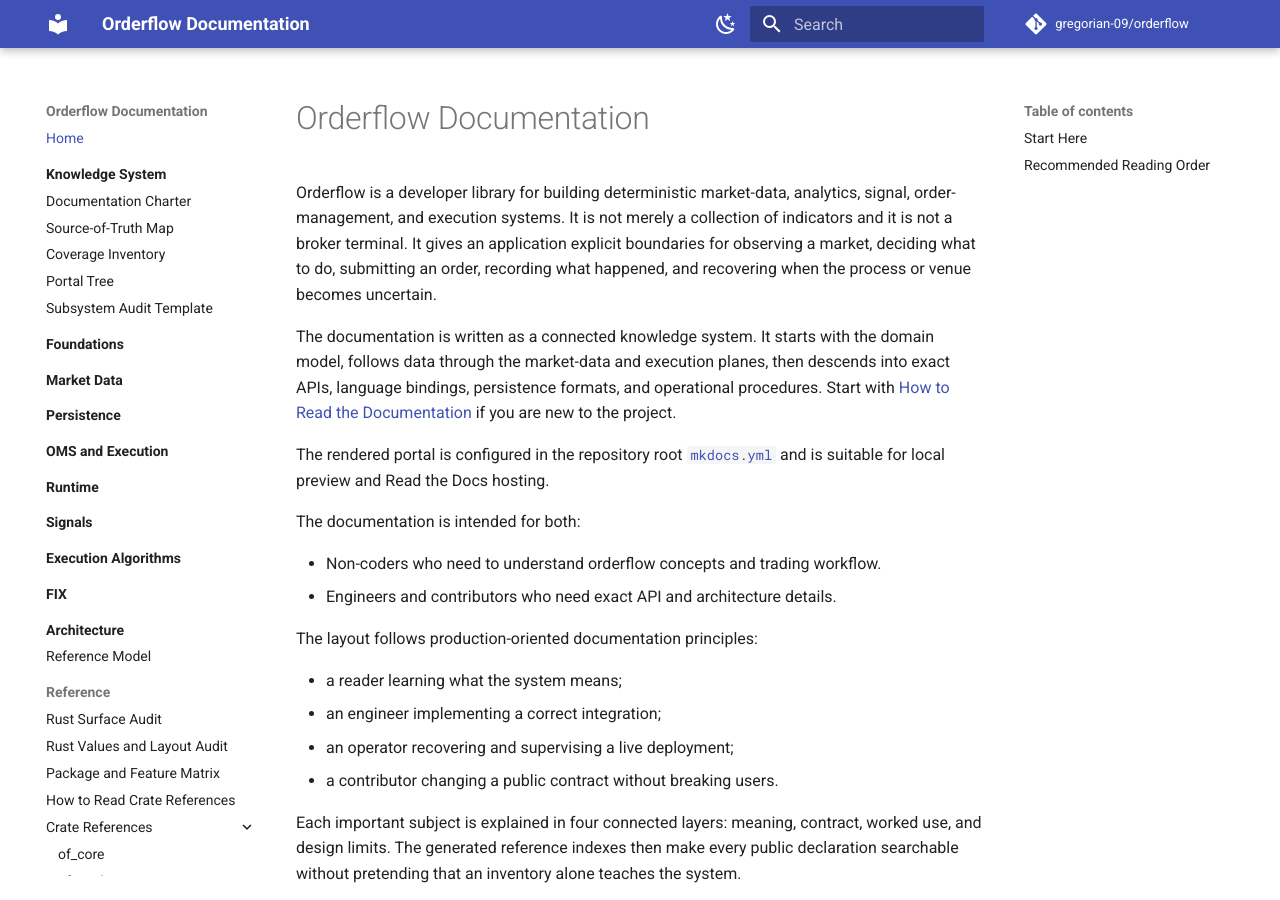
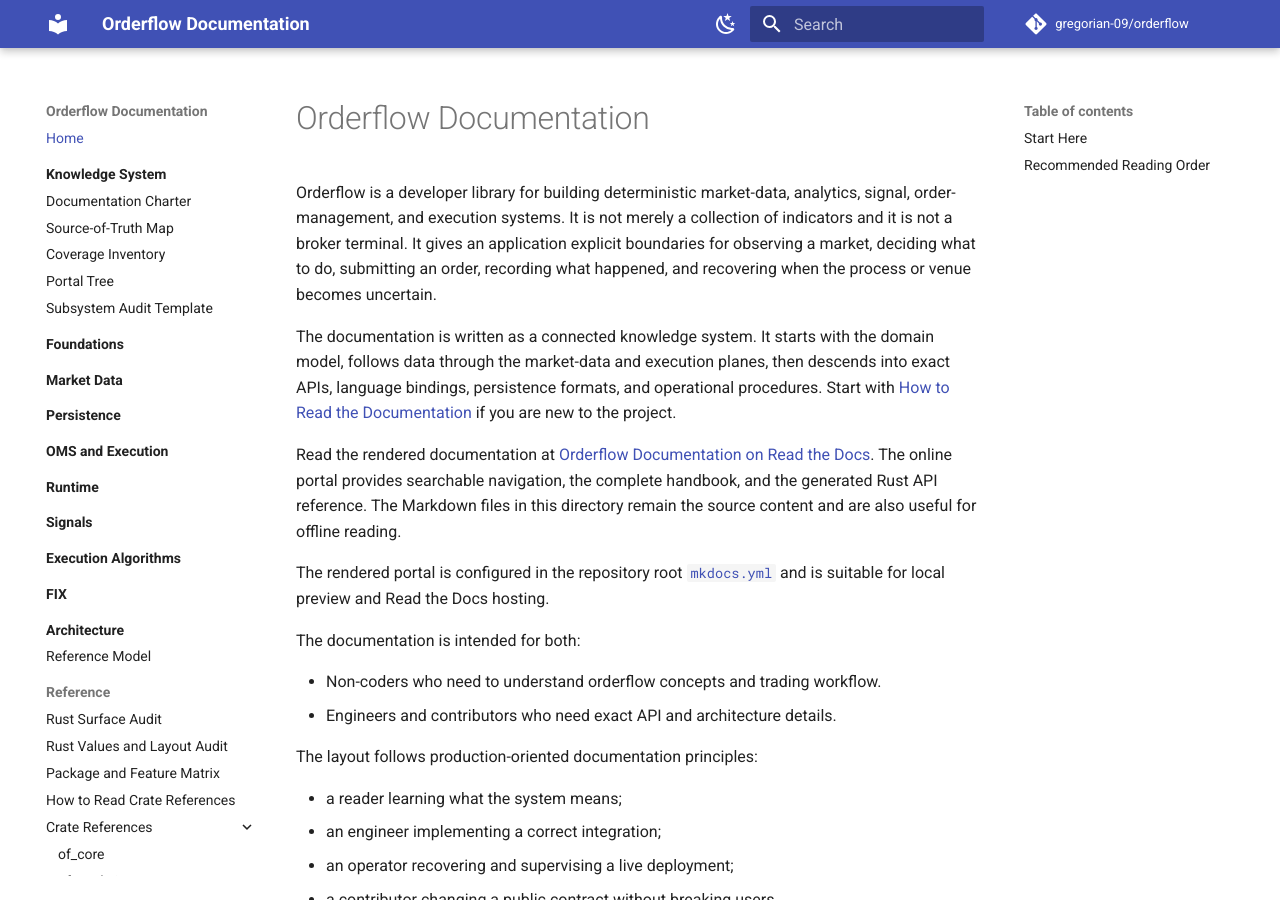
Before and after one commit to gregorian-09/orderflow, an MkDocs documentation site: the page built from docs/README.md, in a window 1280 px wide and 900 px high. Built offline with MkDocs 1.6.1 and Material for MkDocs 9.7.7, drawn with Linux system fonts in a browser that asks for light colours; comment, search, counter and statistics services are not loaded.

Commit message:
docs(readme): surface hosted documentation
Add the Read the Docs portal URL and badge to the repository entry points so users can find the complete online knowledge system immediately.

```diff
--- a/docs/README.md
+++ b/docs/README.md
@@ -12,6 +12,12 @@
 then descends into exact APIs, language bindings, persistence formats, and
 operational procedures. Start with [How to Read the Documentation](./handbook/00-how-to-read.md)
 if you are new to the project.
+
+Read the rendered documentation at
+[Orderflow Documentation on Read the Docs](https://orderflow-microstructure-engine.readthedocs.io/en/latest/).
+The online portal provides searchable navigation, the complete handbook, and
+the generated Rust API reference. The Markdown files in this directory remain
+the source content and are also useful for offline reading.
 
 The rendered portal is configured in the repository root
 [`mkdocs.yml`](https://github.com/gregorian-09/orderflow/blob/main/mkdocs.yml)
```
Also changed, not shown: README.md (+12 -0 lines).
